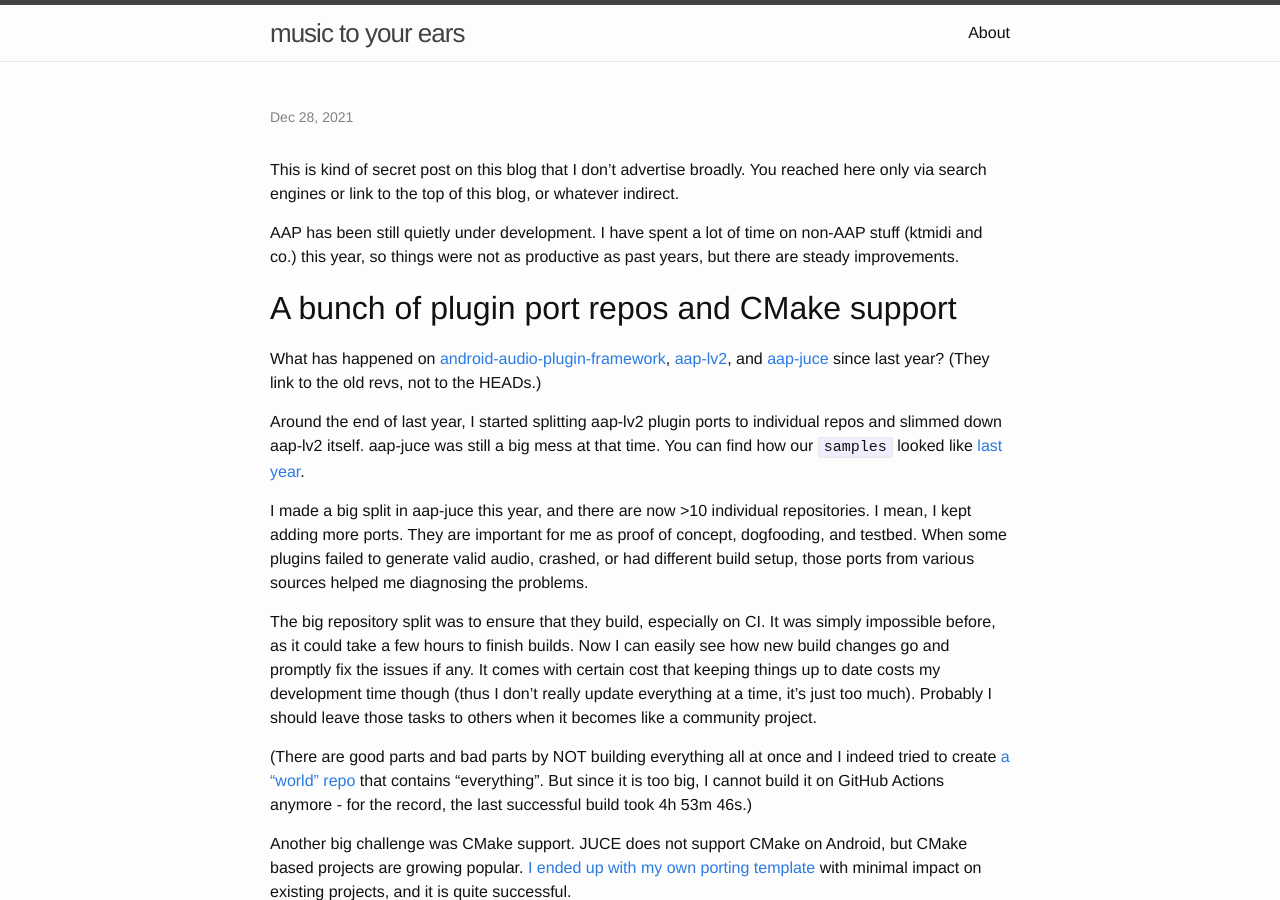
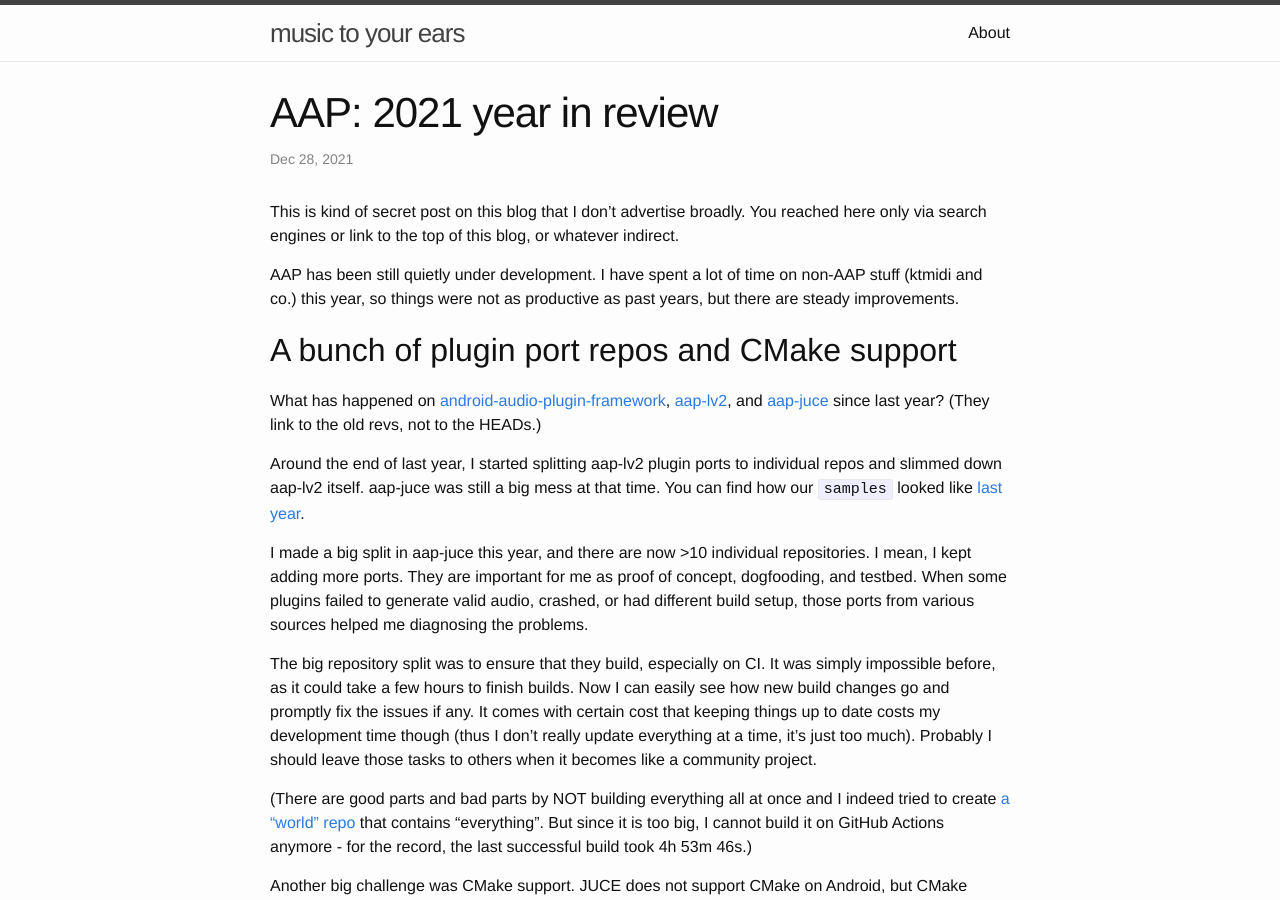
Before and after one commit to atsushieno/atsushieno.github.io, a Jekyll site: the page built from _posts/2021-12-28-aap-2021-year-in-review.md, in a window 1280 px wide and 900 px high. Built offline with Jekyll 4.4.1, drawn with Linux system fonts in a browser that asks for light colours; our own code applies the rules of GitHub Pages for plain Markdown files.

Commit message:
fix title markup

```diff
--- a/_posts/2021-12-28-aap-2021-year-in-review.md
+++ b/_posts/2021-12-28-aap-2021-year-in-review.md
@@ -1,6 +1,6 @@
 ---
 published: true
-title: AAP: 2021 year in review
+title: "AAP: 2021 year in review"
 date: 2021-12-28 22:30:00 +09:00
 tags:
 - AAP
```
